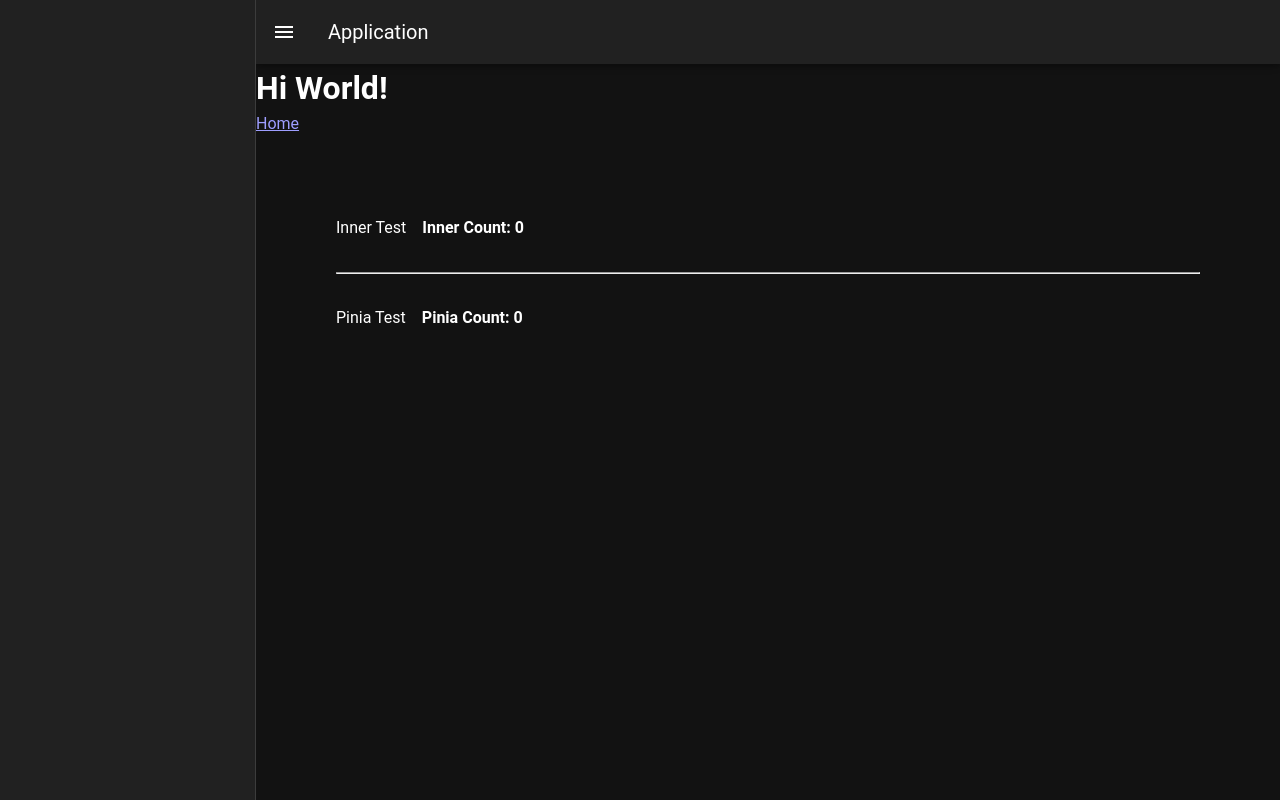
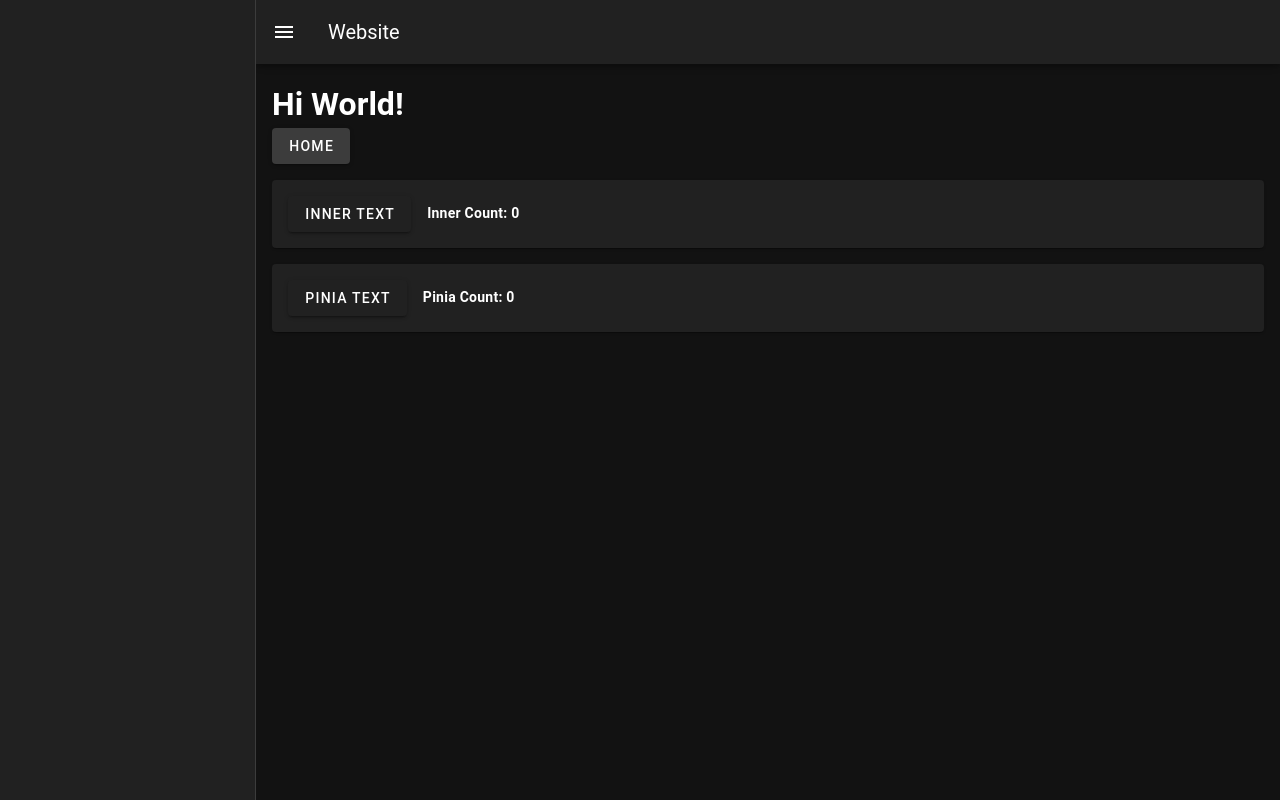
Before and after one commit to mineot/website, a Vue app: page / in a window 1280 px wide. Built offline with nearby package versions, Linux system fonts and the light colour scheme.

Commit message:
alpha/vuetify - little fixies

```diff
--- a/src/App.vue
+++ b/src/App.vue
@@ -5,27 +5,29 @@
 
     <v-app-bar>
       <v-app-bar-nav-icon @click="drawer = !drawer"></v-app-bar-nav-icon>
-      <v-toolbar-title>Application</v-toolbar-title>
+      <v-toolbar-title>Website</v-toolbar-title>
     </v-app-bar>
 
     <v-main>
+      <v-container>
         <header>
           <div class="wrapper">
             <HelloWorld msg="Hi World!" />
             <nav>
-            <RouterLink to="/">Home</RouterLink>
+              <v-btn to="/">Home</v-btn>
             </nav>
           </div>
         </header>
 
         <RouterView />
+      </v-container>
     </v-main>
   </v-app>
 </template>
 
 <script setup lang="ts">
 import { ref } from "vue";
-import { RouterLink, RouterView } from "vue-router";
+import { RouterView } from "vue-router";
 import HelloWorld from "@/components/HelloWorld.vue";
 
 let drawer = ref(true);
--- a/src/views/HomeView.vue
+++ b/src/views/HomeView.vue
@@ -1,11 +1,17 @@
 <template>
-  <main>
-    <button @click="innerIncrement()">Inner Test</button>
-    <span>Inner Count: {{ innerCounter }}</span>
-    <hr>
-    <button @click="store.increment()">Pinia Test</button>
-    <span>Pinia Count: {{ store.count }}</span>
-  </main>
+  <v-card class="mr">
+    <v-card-text>
+      <v-btn @click="innerIncrement()">Inner Text</v-btn>
+      <span>Inner Count: {{ innerCounter }}</span>
+    </v-card-text>
+  </v-card>
+
+  <v-card>
+    <v-card-text>
+      <v-btn @click="store.increment()">Pinia Text</v-btn>
+      <span>Pinia Count: {{ store.count }}</span>
+    </v-card-text>
+  </v-card>
 </template>
 
 <script setup lang="ts">
@@ -22,8 +28,9 @@ function innerIncrement() {
 </script>
 
 <style scoped>
-main {
-  margin: 5rem;
+.mr {
+  margin-top: 1em;
+  margin-bottom: 1em;
 }
 
 button {
```
Lines whose indentation alone changed are shown as unchanged.
